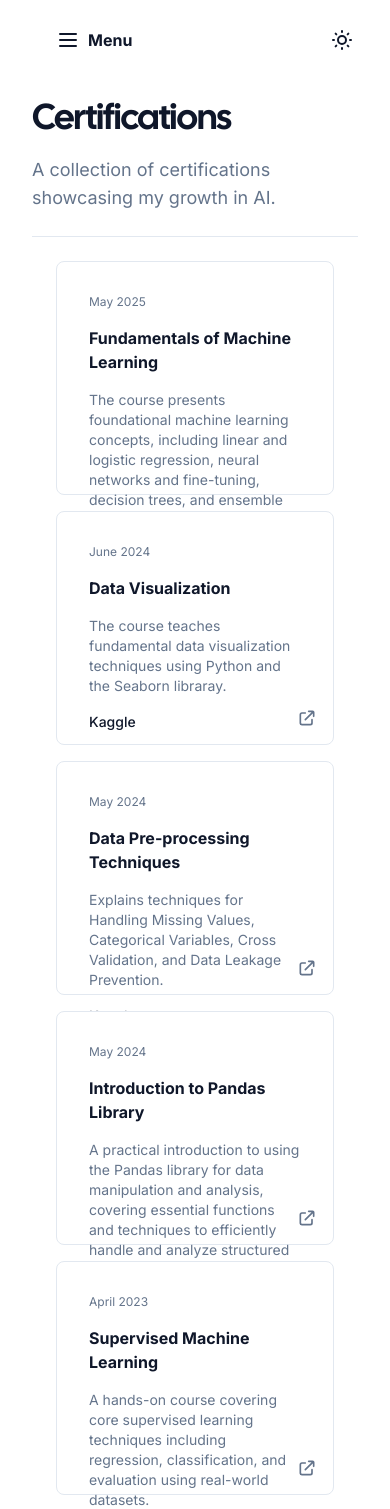
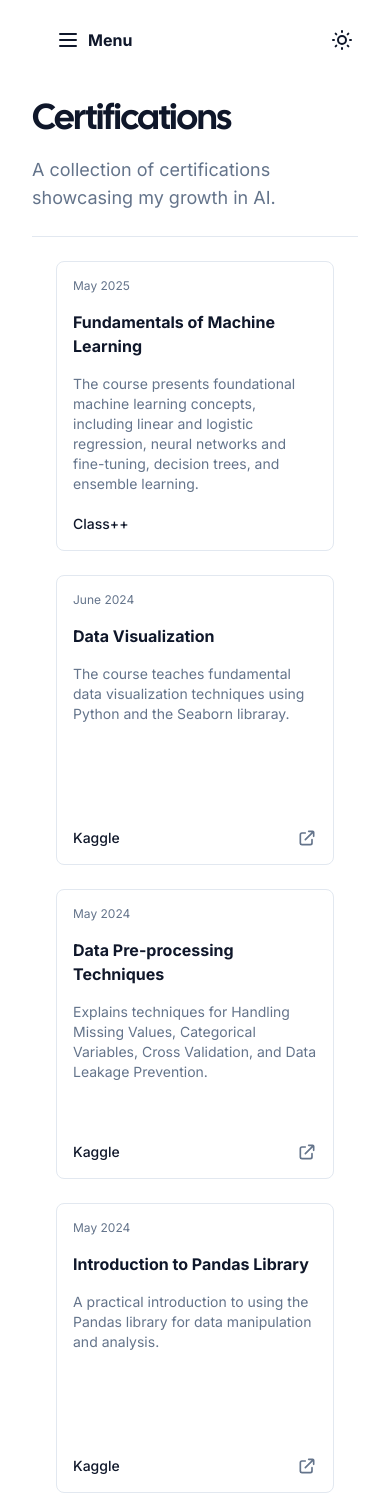
Before and after one commit to FouadKom/my-portfolio, a Next.js app: page /certifications in a window 390 px wide. Shown: the top 1509 px of the page. Built offline with nearby package versions, Linux system fonts and the light colour scheme.

Commit message:
Fixing sizing issues on mobile

```diff
--- a/app/(root)/page.tsx
+++ b/app/(root)/page.tsx
@@ -73,7 +73,8 @@ export default function IndexPage() {
         dangerouslySetInnerHTML={{ __html: JSON.stringify(softwareSchema) }}
       />
 
-      <section className="space-y-6 pb-8 pt-6 mb-0 md:pb-12 md:py-20 lg:py-32 h-screen flex items-center">
+      {/* Hero Section */}
+      <section className="space-y-6 pb-8 pt-6 md:pb-12 md:py-20 lg:py-32 h-screen flex items-center">
         <div className="container flex max-w-[64rem] flex-col items-center gap-4 text-center -mt-20">
           <Image
             src={profileImg}
@@ -137,8 +138,10 @@ export default function IndexPage() {
           </AnimatedText>
         </div>
       </section>
+
+      {/* Skills Section */}
       <AnimatedSection
-        className="container space-y-6 bg-muted py-10"
+        className="container space-y-6 bg-muted py-10 my-14"
         id="skills"
       >
         <div className="mx-auto flex max-w-[58rem] flex-col items-center space-y-4 text-center">
@@ -165,6 +168,8 @@ export default function IndexPage() {
           </Link>
         </AnimatedText>
       </AnimatedSection>
+
+      {/* Projects Section */}
       <AnimatedSection
         direction="right"
         className="container space-y-6 py-10 my-14"
@@ -203,15 +208,12 @@ export default function IndexPage() {
             </Button>
           </Link>
         </AnimatedText>
-        {/* <div className="mx-auto text-center md:max-w-[58rem]">
-                    <p className="leading-normal text-muted-foreground sm:text-lg sm:leading-7">
-                        See all the relevant experiences.
-                    </p>
-                </div> */}
       </AnimatedSection>
+
+      {/* Experience Section */}
       <AnimatedSection
         direction="left"
-        className="container space-y-6 py-10 mt-10"
+        className="container space-y-6 py-10 my-14"
         id="experience"
       >
         <div className="mx-auto flex max-w-[58rem] flex-col items-center space-y-4 text-center">
@@ -247,7 +249,10 @@ export default function IndexPage() {
             </Button>
           </Link>
         </AnimatedText>
-        <AnimatedSection
+      </AnimatedSection>
+
+      {/* Certifications Section */}
+      <AnimatedSection
         direction="down"
         className="container space-y-6 bg-muted py-10 my-14"
         id="certifications"
@@ -278,7 +283,6 @@ export default function IndexPage() {
           </Link>
         </AnimatedText>
       </AnimatedSection>
-      </AnimatedSection>
     </ClientPageWrapper>
   );
 }
--- a/components/certifications/certification-card.tsx
+++ b/components/certifications/certification-card.tsx
@@ -1,3 +1,5 @@
+// components/certifications/certification-card.tsx
+
 import Image from "next/image";
 import Link from "next/link";
 import { CertificationInterface } from "@/config/certifications";
@@ -9,21 +11,13 @@ interface CertificationCardProps {
 
 export default function CertificationCard({ certifications }: CertificationCardProps) {
   return (
-    <div className="mx-auto grid justify-center gap-4 sm:grid-cols-2 lg:grid-cols-3 static">
+    <div className="mx-auto grid grid-cols-1 sm:grid-cols-2 md:grid-cols-2 lg:grid-cols-3 gap-6 auto-rows-fr">
       {certifications.map((cert, id) => {
-        // Shared card content
         const CardContent = (
-          <div className="relative rounded-lg border bg-background p-4 hover:bg-accent hover:text-accent-foreground transition cursor-default">
+          <div className="relative rounded-lg border bg-background p-4 hover:bg-accent hover:text-accent-foreground transition flex flex-col gap-4 h-full">
 
-            {cert.link && (
-              <Icons.externalLink
-                size={28}
-                className="absolute bottom-3 right-3 bg-background rounded-full p-1 text-muted-foreground"
-              />
-            )}
-
-            <div className="flex flex-col gap-4 h-[200px] p-4">
-              <div className="flex justify-between items-center">
+            {/* Logo + Date */}
+            <div className="flex flex-wrap justify-between items-center gap-2">
               {cert.logo && (
                 <Image
                   src={cert.logo}
@@ -36,29 +30,34 @@ export default function CertificationCard({ certifications }: CertificationCardP
               <span className="text-xs text-muted-foreground">{cert.date}</span>
             </div>
 
+            {/* Title */}
             <h3 className="font-bold text-base">{cert.title}</h3>
 
-              <p className="text-sm text-muted-foreground">
+            {/* Description */}
+            <p className="text-sm text-muted-foreground break-words flex-1">
               {cert.description}
             </p>
 
+            {/* Issuer / Company */}
             <p className="text-sm font-medium">{cert.issuer}</p>
-            </div>
+
+            {/* External Link Icon */}
+            {cert.link && (
+              <Icons.externalLink
+                size={28}
+                className="absolute bottom-3 right-3 bg-background rounded-full p-1 cursor-pointer text-muted-foreground"
+              />
+            )}
           </div>
         );
 
-        // ✅ If link exists → clickable card
-        if (cert.link) {
-          return (
-            <Link href={cert.link} target="_blank" key={id}>
+        // Wrap with Link only if link exists
+        return cert.link ? (
+          <Link href={cert.link} target="_blank" key={id} className="flex h-full">
             {CardContent}
           </Link>
-          );
-        }
-
-        // 🚫 No link → render card as static div
-        return (
-          <div key={id}>
+        ) : (
+          <div key={id} className="flex h-full">
             {CardContent}
           </div>
         );
--- a/config/certifications.ts
+++ b/config/certifications.ts
@@ -36,7 +36,7 @@ export const certifications: CertificationInterface[] = [
   {
     title: "Introduction to Pandas Library",
     description:
-      "A practical introduction to using the Pandas library for data manipulation and analysis, covering essential functions and techniques to efficiently handle and analyze structured data in Python.",
+      "A practical introduction to using the Pandas library for data manipulation and analysis.",
     issuer: "Kaggle",
     date: "May 2024",
     link: "https://www.kaggle.com/learn/certification/fouadkomeiha/pandas",
```
Lines whose indentation alone changed are shown as unchanged.
